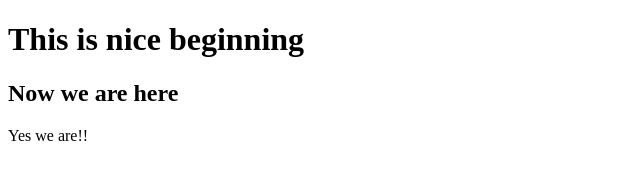
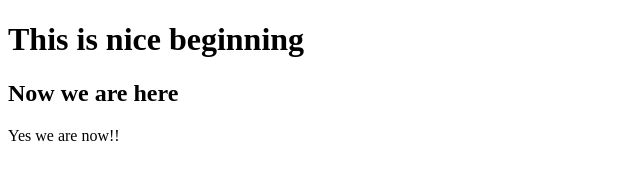
Before and after one commit to virajdalvi/vdproject, a website: page index.html in a window 1280 px wide. Shown: the full height of the page, 0-640 px from the left. Drawn offline with Linux system fonts and the light colour scheme.

```diff
--- a/index.html
+++ b/index.html
@@ -13,7 +13,7 @@
         Now we are here
     </h2>
     <p>
-        Yes we are!!
+        Yes we are now!!
     </p>
 </body>
 </html>
```
Also changed, not shown: package.json (added, +24 -0 lines), 2 other files.
